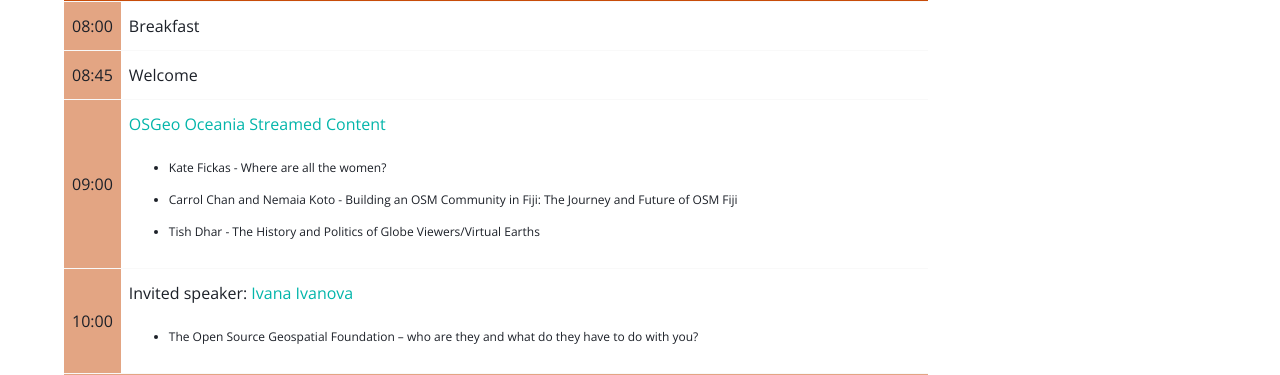
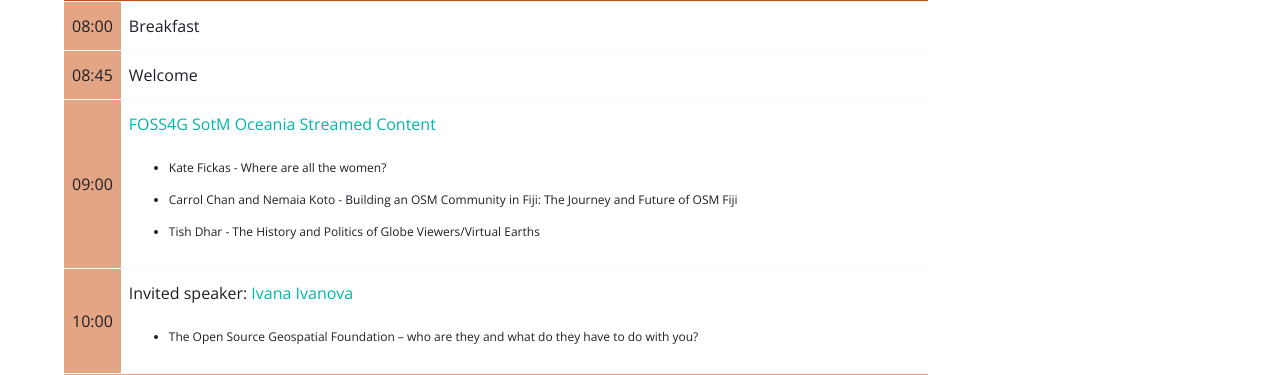
Before and after one commit to foss4g-perth-org/foss4g-perth-org.github.io, a Jekyll site: the page built from program.md, in a window 1280 px wide and 900 px high. Shown: the part 402-777 px from the top of the window. Built offline with Jekyll 4.4.1, drawn with Linux system fonts in a browser that asks for light colours.

Commit message:
change to FOSS4G SotM

```diff
--- a/_includes/schedule.html
+++ b/_includes/schedule.html
@@ -19,7 +19,7 @@
         <td class="agenda-item">09:00</td>
         <td rowspan="1" colspan="2">
             <div>
-            <a href="https://osgeo-oceania.org/foss4g-sotm-oceania-conference/keynote-speakers/" target="_blank" rel="noreferrer">OSGeo Oceania Streamed Content</a>
+            <a href="https://osgeo-oceania.org/foss4g-sotm-oceania-conference/keynote-speakers/" target="_blank" rel="noreferrer">FOSS4G SotM Oceania Streamed Content</a>
             </div>
             <div class="talk-content">
             <ul>
```
